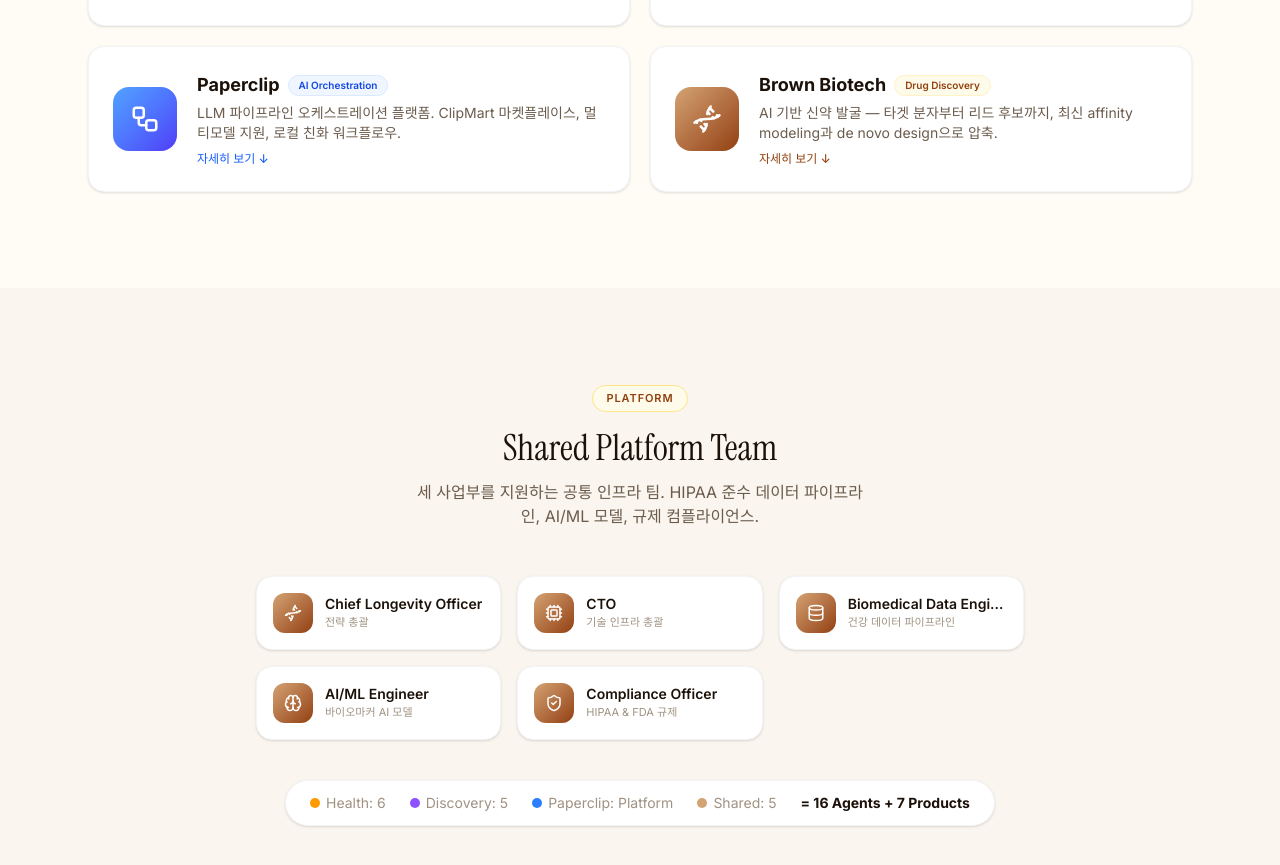
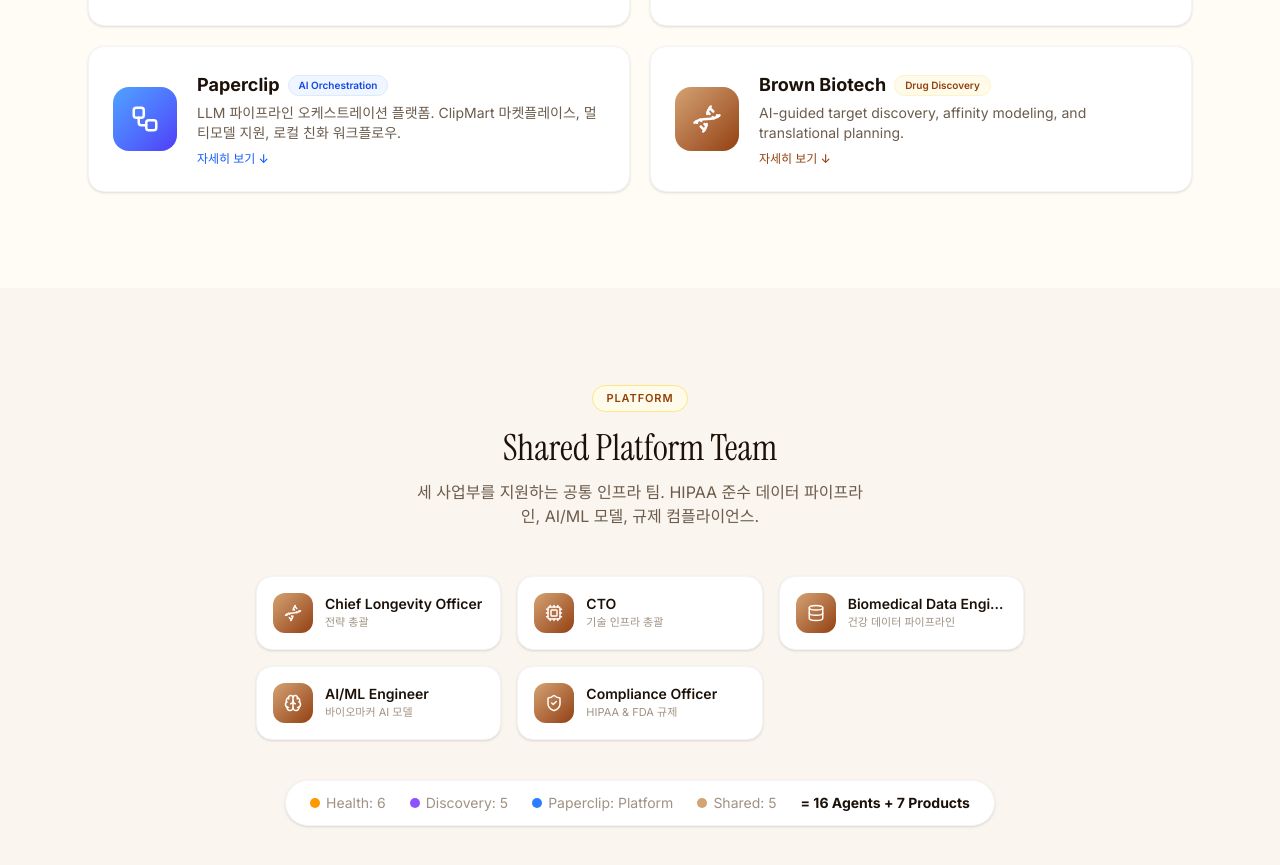
Before and after one commit to ohbryt/brown-ai, a React (Vite) app: page / in a window 1280 px wide. Shown: the part 3774-4639 px from the top of the page. Built offline with nearby package versions, Linux system fonts and the light colour scheme.

Commit message:
Tighten discovery copy and partner CTA

```diff
--- a/src/App.tsx
+++ b/src/App.tsx
@@ -244,7 +244,7 @@
   },
   {
     slug: "brown-biotech", name: "Brown Biotech", badge: "Drug Discovery",
-    desc: "AI 기반 신약 발굴 — 타겟 분자부터 리드 후보까지, 최신 affinity modeling과 de novo design으로 압축.",
+    desc: "AI-guided target discovery, affinity modeling, and translational planning.",
     url: "https://brown-biotech-website.vercel.app", icon: Dna,
     gradient: "from-brand-light to-brand", badgeBg: "bg-amber-50", badgeText: "text-brand", badgeBorder: "border-amber-100", accentText: "text-brand", ringColor: "#92400e", accentColor: "#92400e",
     features: ["AI 타겟 발굴 & 검증", "가상 화합물 스크리닝 & 분자 도킹", "ADMET 독성/약동학 예측", "약물 재창출 (Drug Repurposing)", "FDA 임상시험 설계 자동화"],
@@ -1158,10 +1158,9 @@
                 <div className="w-16 h-16 rounded-2xl bg-gradient-to-br from-violet-400 to-purple-600 flex items-center justify-center mx-auto mb-5">
                   <Building2 size={28} className="text-white" />
                 </div>
-                <h3 className="heading-serif text-3xl mb-3">파트너십 문의</h3>
+                <h3 className="heading-serif text-3xl mb-3">Partner discovery</h3>
                 <p className="text-text-secondary mb-6 max-w-md mx-auto">
-                  제약사, 바이오텍, 연구기관을 위한 맞춤 AI 파이프라인.
-                  <br />라이선싱, 공동연구, 전용 에이전트 배정.
+                  Target discovery, affinity modeling, and partner-ready translation.
                 </p>
                 <button onClick={() => openWaitlist("discovery")} className="inline-flex items-center gap-2 px-8 py-3.5 rounded-full bg-gradient-to-r from-violet-500 to-purple-600 text-white font-semibold shadow-lg shadow-violet-500/15 hover:shadow-xl hover:shadow-violet-500/25 transition text-sm">
                   Contact Us <ArrowRight size={14} />
```
